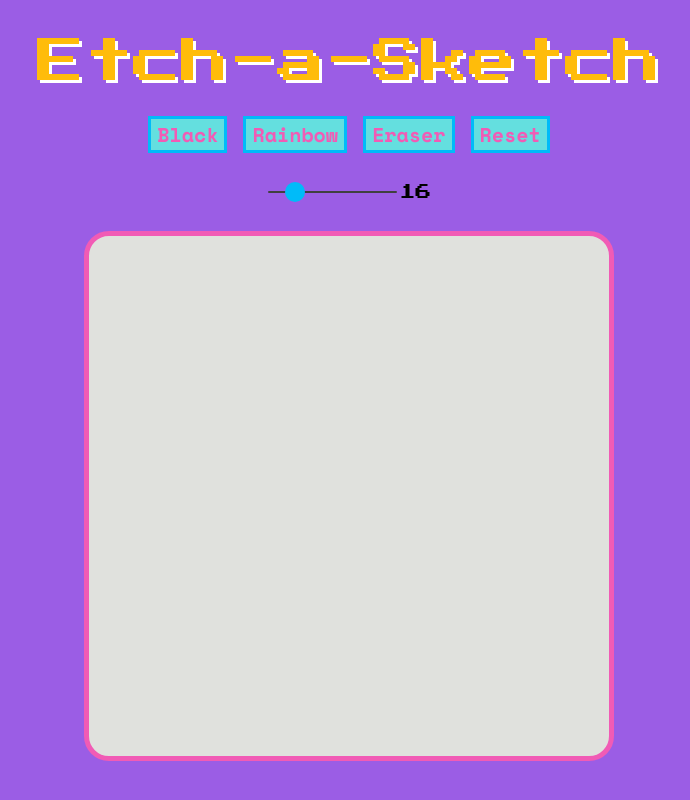
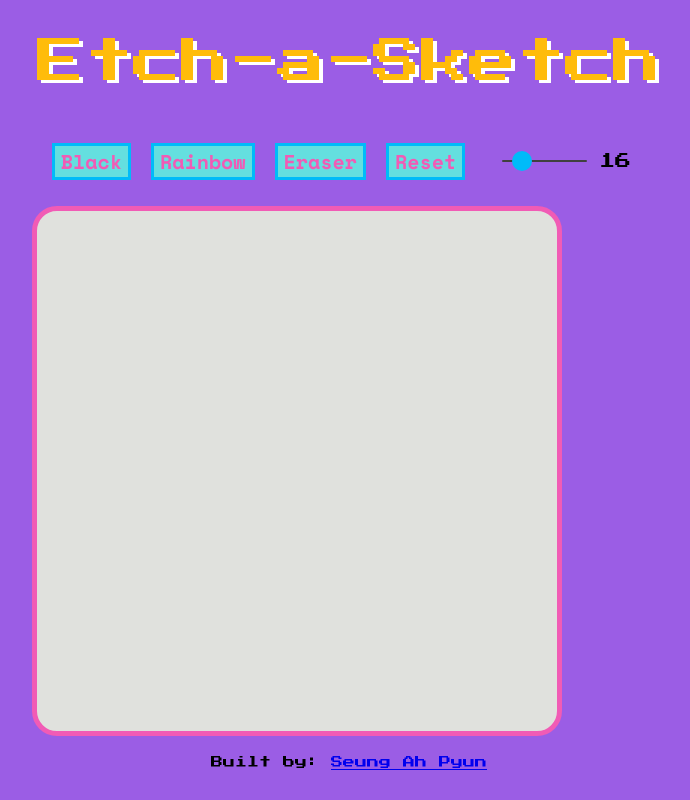
Before and after one commit to seungahpyun/etch-a-sketch, a plain HTML site: page index.html in a window 1280 px wide. Shown: the whole page, without its empty margins (291-981 px from the left). Drawn offline with nearby package versions, Linux system fonts and the light colour scheme.

Commit message:
add footer style

```diff
--- a/index.html
+++ b/index.html
@@ -2,7 +2,7 @@
 <html lang="en">
   <head>
       <meta charset="UTF-8">
-      <title>Etch-a-Sketch</title>
+      <title>🎨Etch-a-Sketch</title>
       <link rel="preconnect" href="https://fonts.googleapis.com">
       <link rel="preconnect" href="https://fonts.gstatic.com" crossorigin>
       <link href="https://fonts.googleapis.com/css2?family=Press+Start+2P&display=swap" rel="stylesheet">
@@ -12,7 +12,7 @@
       <link href="style.css" rel="stylesheet">
   </head>
   <body>
-    <header class="header">Etch-a-Sketch</header>
+    <header class="header"> Etch-a-Sketch</header>
     <main>
       <div class ="settings">
         <button class ="setBtn" id="blackBtn">Black</button>
@@ -26,7 +26,7 @@
       </div>
       <div class="grid" id="grid"></div>
     </main>
-    <footer class="footer"></footer>
+    <footer class="footer">Built by: <a href=https://github.com/seungahpyun>Seung Ah Pyun</a></footer>
     <script src="script.js"></script>
   </body>
 </html>
--- a/style.css
+++ b/style.css
@@ -3,6 +3,7 @@ body{
   display: flex;
   align-items:center;
   text-align: center;
+  justify-content :center;
   flex-direction: column;
   background-color: #9b5de5;
   font-family: 'Press Start 2P', cursive;
@@ -11,7 +12,7 @@ body{
 .header{
   color:#ffbc0a;
   font-size: 48px;
-  text-shadow: 3px 3px white;
+  text-shadow: 4px 3px white;
   padding: 30px 40px 30px 40px;
 }
 
@@ -25,6 +26,15 @@ body{
 
 }
 
+.settings{
+  display: flex;
+  gap: 20px;
+  height: 50px;
+  padding: 20px;
+  justify-content :center;
+  align-items: center;
+}
+
 .setBtn{
   background-color: #64dfdf;
   font-size: 20px;
@@ -33,15 +43,13 @@ body{
   color: #f15bb5;
 }
 
-
 .size-slider{
   display: flex;
+  gap: 10px;
   align-items: center;
   justify-content :center;
   padding :15px;
 }
-
-
 
 input[type="range"] {
   height: 2px;
@@ -49,6 +57,7 @@ input[type="range"] {
   appearance: none;
   outline: none;
   border-radius: 2px;
+  width: 85px;
 }
 
 input[type="range"]::-webkit-slider-thumb {
@@ -58,3 +67,8 @@ input[type="range"]::-webkit-slider-thumb {
   border-radius: 50%;
   background: #00bbf9;
 }
+
+.footer{
+  font-size: 12px;
+  padding: 20px 5px 5px 5px;
+}
```
